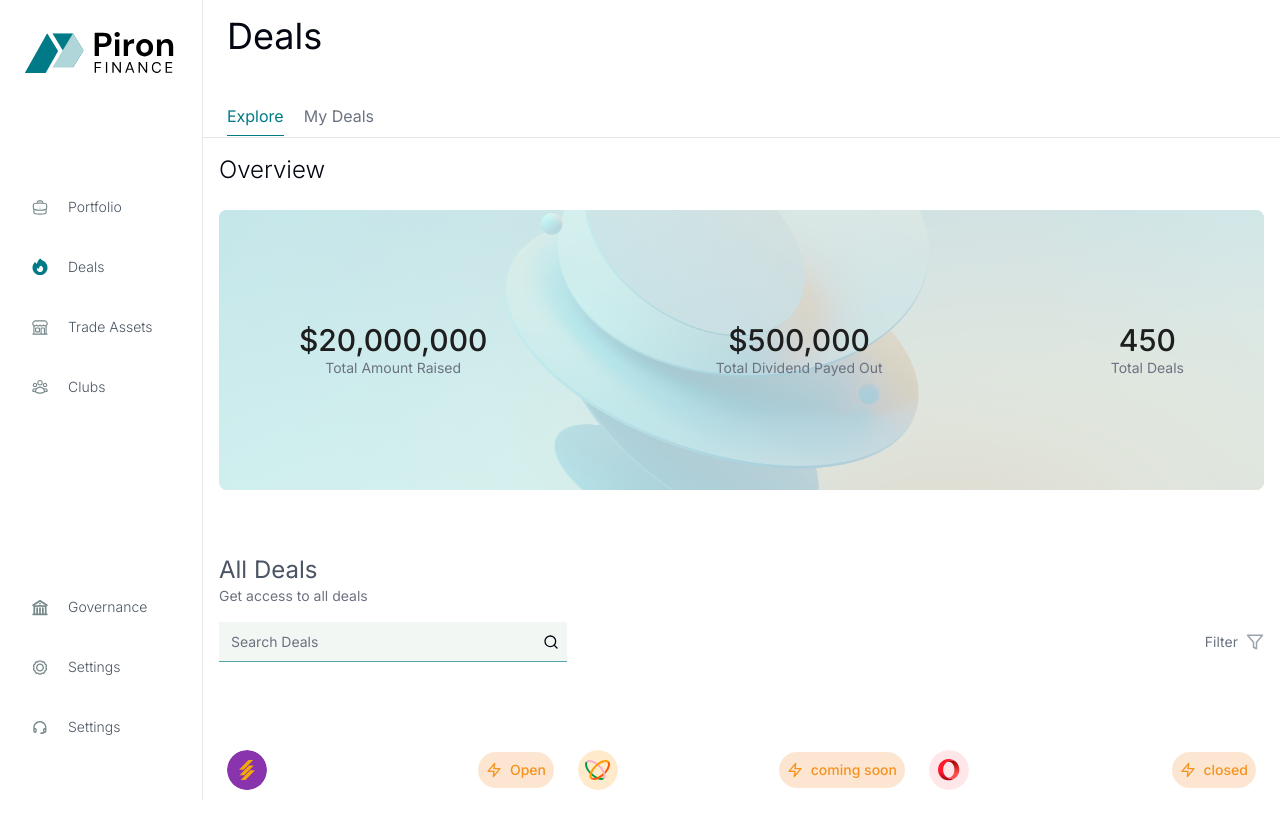
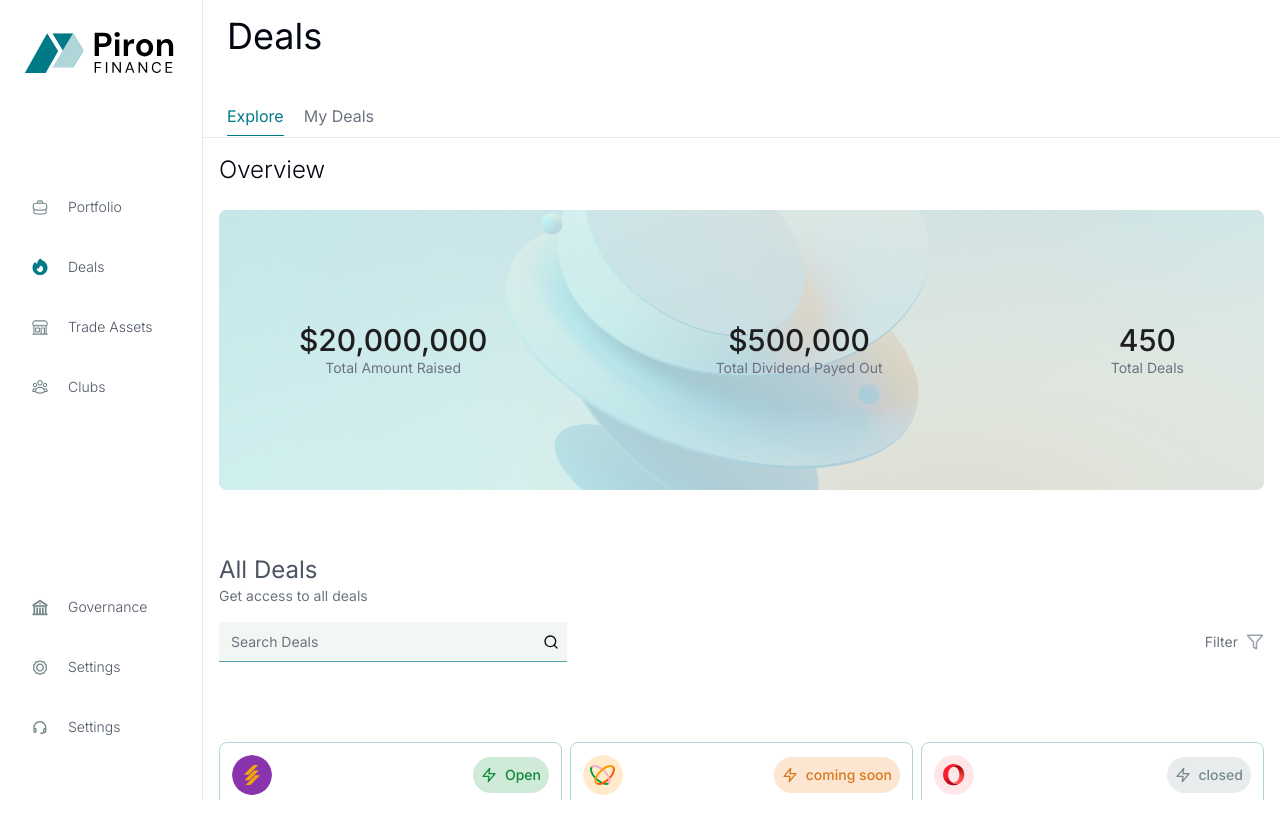
Before and after one commit to piron-finance/piron-finance-frontend, a Next.js app: page /pools in a window 1280 px wide. Shown: the top 838 px of the page. Before the commit the page ends 800 px from the top, so only its background shows below. Built offline with nearby package versions, Linux system fonts and the light colour scheme.

Commit message:
feat: pool cards

```diff
--- a/app/(dashboard)/(routes)/pools/page.tsx
+++ b/app/(dashboard)/(routes)/pools/page.tsx
@@ -4,8 +4,39 @@ import { Input } from "@/components/ui/input";
 import { ChevronRight, Filter, Search, Zap } from "lucide-react";
 import { cardItem } from "./_components/dummy";
 import { Separator } from "@/components/ui/separator";
+import {
+  Pagination,
+  PaginationContent,
+  PaginationEllipsis,
+  PaginationItem,
+  PaginationLink,
+  PaginationNext,
+  PaginationPrevious,
+} from "@/components/ui/pagination";
 import Image from "next/image";
 import { cn } from "@/lib/utils";
+
+const getBgColorClass = (poolStatus: string) => {
+  switch (poolStatus) {
+    case "Open":
+      return "bg-[#0F973D]";
+    case "coming soon":
+      return "bg-[#EF841F]";
+    default:
+      return "bg-[#91A0A1]";
+  }
+};
+
+const getTextColorClass = (poolStatus: string) => {
+  switch (poolStatus) {
+    case "Open":
+      return "text-[#0E8938]";
+    case "coming soon":
+      return "text-[#D9781C]";
+    default:
+      return "text-[#76888A]";
+  }
+};
 
 const page = () => {
   return (
@@ -40,9 +71,14 @@ const page = () => {
         </div>
         {/* done */}
 
+        {/* pool selection card */}
         <div className="grid grid-cols-3 gap-2  mx-4">
           {cardItem.map((item, index) => (
-            <div className="flex flex-col gap-4 p-2 my-8 " key={index}>
+            <>
+              <div
+                className="flex flex-col gap-4 p-3 my-8 border border-[#B0D6D9] rounded-lg hover:cursor-pointer"
+                key={index}
+              >
                 <div className="flex items-center justify-between ">
                   <Image
                     className="rounded-full"
@@ -54,14 +90,20 @@ const page = () => {
 
                   <span
                     className={cn(
-                    "flex items-center gap-2 bg-opacity-20 bg-[#EF841F] rounded-full p-2",
-                    item.poolStatus === "open"
-                      ? "bg-green-500"
-                      : item.poolStatus === ""
+                      "flex items-center gap-2 bg-opacity-20 rounded-full p-2",
+                      getBgColorClass(item.poolStatus)
                     )}
                   >
-                  <Zap className="text-[#F6921E]" size="16" />
-                  <h1 className="text-sm font-medium text-[#F6921E]">
+                    <Zap
+                      className={cn("", getTextColorClass(item.poolStatus))}
+                      size="16"
+                    />
+                    <h1
+                      className={cn(
+                        "text-sm font-medium text-[#F6921E]",
+                        getTextColorClass(item.poolStatus)
+                      )}
+                    >
                       {item.poolStatus}
                     </h1>
                   </span>
@@ -69,7 +111,7 @@ const page = () => {
 
                 <div className="flex items-center justify-between mt-6">
                   <div className="flex flex-col gap-5">
-                  <h1 className="text-2xl font-medium text-gray-700">
+                    <h1 className="text-xl font-medium text-gray-700">
                       {item.poolTtile}
                     </h1>
                     <span>
@@ -106,7 +148,36 @@ const page = () => {
                   </span>
                 </div>
               </div>
+            </>
           ))}
+        </div>
+        {/* done */}
+
+        <div className="my-6">
+          <Pagination>
+            <PaginationContent>
+              <PaginationItem>
+                <PaginationPrevious href="#" />
+              </PaginationItem>
+              <PaginationItem>
+                <PaginationLink href="#">1</PaginationLink>
+              </PaginationItem>
+              <PaginationItem>
+                <PaginationLink href="#" isActive>
+                  2
+                </PaginationLink>
+              </PaginationItem>
+              <PaginationItem>
+                <PaginationLink href="#">3</PaginationLink>
+              </PaginationItem>
+              <PaginationItem>
+                <PaginationEllipsis />
+              </PaginationItem>
+              <PaginationItem>
+                <PaginationNext href="#" />
+              </PaginationItem>
+            </PaginationContent>
+          </Pagination>
         </div>
       </section>
     </div>
--- /dev/null
+++ b/app/(dashboard)/_components/Footer.tsx
@@ -0,0 +1,7 @@
+import React from "react";
+
+const Footer = () => {
+  return <div>Footer</div>;
+};
+
+export default Footer;
--- /dev/null
+++ b/components/ui/pagination.tsx
@@ -0,0 +1,117 @@
+import * as React from "react"
+import { ChevronLeft, ChevronRight, MoreHorizontal } from "lucide-react"
+
+import { cn } from "@/lib/utils"
+import { ButtonProps, buttonVariants } from "@/components/ui/button"
+
+const Pagination = ({ className, ...props }: React.ComponentProps<"nav">) => (
+  <nav
+    role="navigation"
+    aria-label="pagination"
+    className={cn("mx-auto flex w-full justify-center", className)}
+    {...props}
+  />
+)
+Pagination.displayName = "Pagination"
+
+const PaginationContent = React.forwardRef<
+  HTMLUListElement,
+  React.ComponentProps<"ul">
+>(({ className, ...props }, ref) => (
+  <ul
+    ref={ref}
+    className={cn("flex flex-row items-center gap-1", className)}
+    {...props}
+  />
+))
+PaginationContent.displayName = "PaginationContent"
+
+const PaginationItem = React.forwardRef<
+  HTMLLIElement,
+  React.ComponentProps<"li">
+>(({ className, ...props }, ref) => (
+  <li ref={ref} className={cn("", className)} {...props} />
+))
+PaginationItem.displayName = "PaginationItem"
+
+type PaginationLinkProps = {
+  isActive?: boolean
+} & Pick<ButtonProps, "size"> &
+  React.ComponentProps<"a">
+
+const PaginationLink = ({
+  className,
+  isActive,
+  size = "icon",
+  ...props
+}: PaginationLinkProps) => (
+  <a
+    aria-current={isActive ? "page" : undefined}
+    className={cn(
+      buttonVariants({
+        variant: isActive ? "outline" : "ghost",
+        size,
+      }),
+      className
+    )}
+    {...props}
+  />
+)
+PaginationLink.displayName = "PaginationLink"
+
+const PaginationPrevious = ({
+  className,
+  ...props
+}: React.ComponentProps<typeof PaginationLink>) => (
+  <PaginationLink
+    aria-label="Go to previous page"
+    size="default"
+    className={cn("gap-1 pl-2.5", className)}
+    {...props}
+  >
+    <ChevronLeft className="h-4 w-4" />
+    <span>Previous</span>
+  </PaginationLink>
+)
+PaginationPrevious.displayName = "PaginationPrevious"
+
+const PaginationNext = ({
+  className,
+  ...props
+}: React.ComponentProps<typeof PaginationLink>) => (
+  <PaginationLink
+    aria-label="Go to next page"
+    size="default"
+    className={cn("gap-1 pr-2.5", className)}
+    {...props}
+  >
+    <span>Next</span>
+    <ChevronRight className="h-4 w-4" />
+  </PaginationLink>
+)
+PaginationNext.displayName = "PaginationNext"
+
+const PaginationEllipsis = ({
+  className,
+  ...props
+}: React.ComponentProps<"span">) => (
+  <span
+    aria-hidden
+    className={cn("flex h-9 w-9 items-center justify-center", className)}
+    {...props}
+  >
+    <MoreHorizontal className="h-4 w-4" />
+    <span className="sr-only">More pages</span>
+  </span>
+)
+PaginationEllipsis.displayName = "PaginationEllipsis"
+
+export {
+  Pagination,
+  PaginationContent,
+  PaginationEllipsis,
+  PaginationItem,
+  PaginationLink,
+  PaginationNext,
+  PaginationPrevious,
+}
```
Lines whose indentation alone changed are shown as unchanged.
